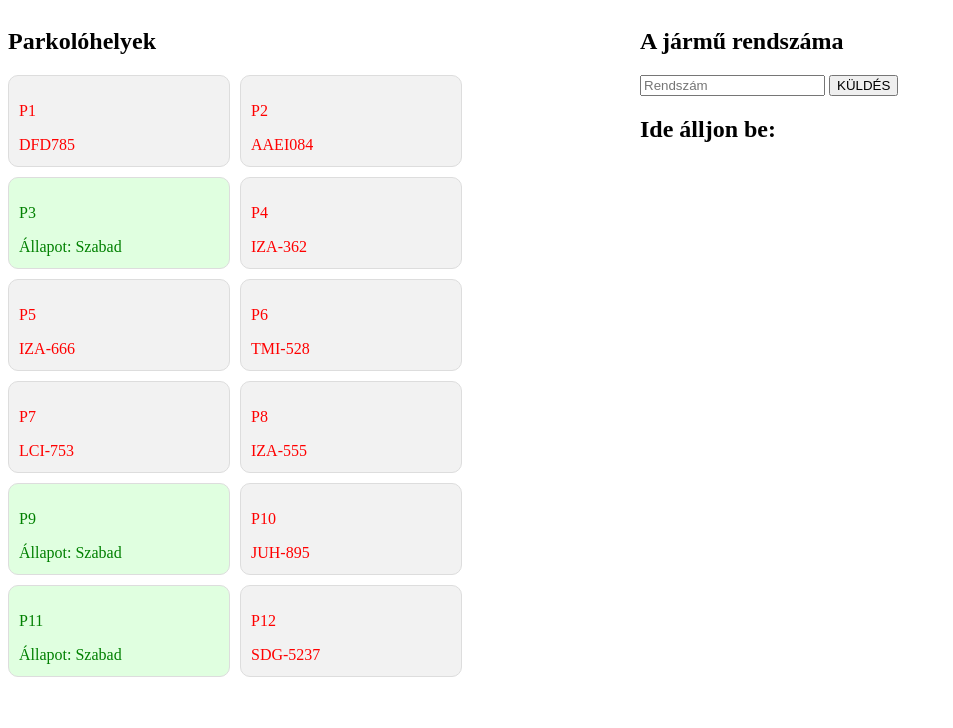
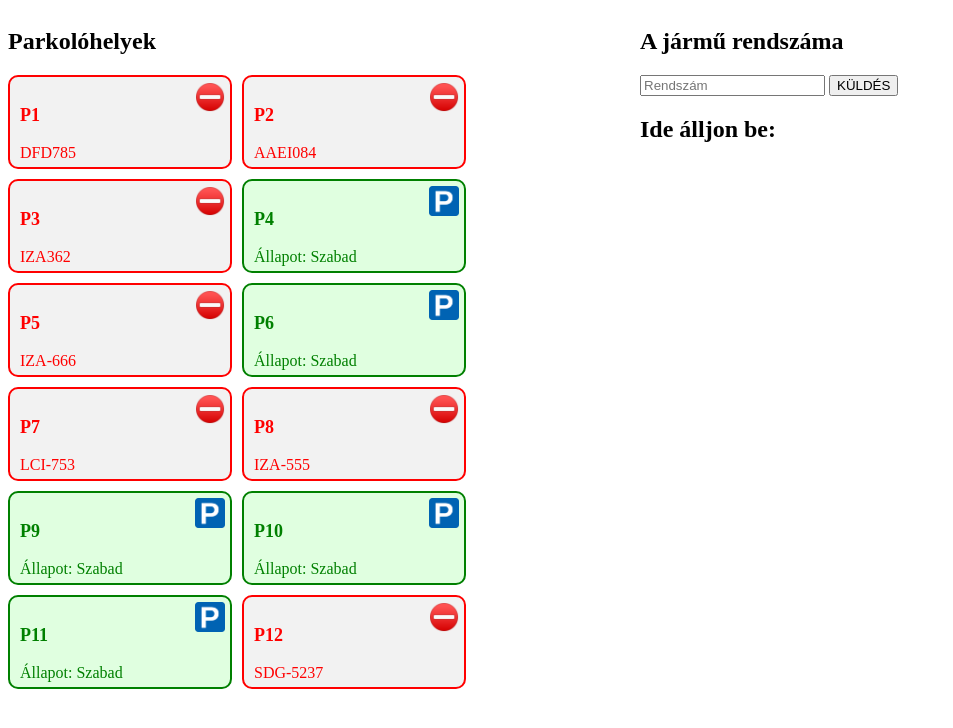
Before and after one commit to kobanya/Parkolohaz_Flask, a Flask app: page / in a window 1280 px wide. Shown: the top 728 px of the page, without its empty margins (0-953 px from the left). Run offline with Flask 3, Linux system fonts and the light colour scheme.

Commit message:
Parkolóhelyek foglalatságát KRESZ táblák és színek is jelölik

```diff
--- a/main.py
+++ b/main.py
@@ -3,7 +3,9 @@ import json
 from datetime import datetime
 from flask import Flask, render_template, request, jsonify
 
-app = Flask(__name__)
+
+app = Flask(__name__, static_url_path='/static')
+
 
 # Napló fájl elérési útvonala
 naplo_file = 'naplo.csv'
--- a/parkolohelyek.json
+++ b/parkolohelyek.json
@@ -12,13 +12,13 @@
         },
         {
             "szam": "P3",
-            "foglalt": false,
-            "rendszam": ""
+            "foglalt": true,
+            "rendszam": "IZA362"
         },
         {
             "szam": "P4",
-            "foglalt": true,
-            "rendszam": "IZA-362"
+            "foglalt": false,
+            "rendszam": ""
         },
         {
             "szam": "P5",
@@ -27,8 +27,8 @@
         },
         {
             "szam": "P6",
-            "foglalt": true,
-            "rendszam": "TMI-528"
+            "foglalt": false,
+            "rendszam": ""
         },
         {
             "szam": "P7",
@@ -47,8 +47,8 @@
         },
         {
             "szam": "P10",
-            "foglalt": true,
-            "rendszam": "JUH-895"
+            "foglalt": false,
+            "rendszam": ""
         },
         {
             "szam": "P11",
--- a/templates/index.html
+++ b/templates/index.html
@@ -16,14 +16,49 @@
             display: inline-block; /* Egymás mellett helyezkedés */
             margin-right: 10px; /* Jobb margó a kártyák között */
             margin-bottom: 10px;
+            position: relative; /* Pozíció beállítása relatívvá, hogy a gyerekeket a szülőhöz viszonyítva pozicionálhassuk */
         }
+
         .szabad {
             color: green; /* Szövegszín */
             background-color: #e0ffe0; /* Nagyon világoszöld háttérszín */
+            border: 2px solid green; /* zöld keret hozzáadása */
         }
+
         .foglalt {
             color: red;
+            border: 2px solid red; /* Vörös keret hozzáadása */
         }
+
+        .ikon {
+            position: absolute; /* Pozíció beállítása abszolúttá, hogy szabadon pozicionálhassuk a szülőhöz képest */
+            top: 5px; /* A kártya felső széléhez rögzítjük az ikont */
+            right: 5px; /* A kártya jobb széléhez rögzítjük az ikont */
+            width: 10px; /* Ikon szélessége */
+            height: 10px; /* Ikon magassága */
+            padding: 10px;
+            background-image: url('static/parkolo.png'); /* Ikon képének hivatkozása */
+            background-size: cover; /* Az ikon képét kitölti az ikon méreteivel */
+        }
+
+        /* Módosítás: Foglalt kártyákhoz tartozó ikon */
+        .tiltott_behajtas {
+            position: absolute;
+            top: 5px;
+            right: 5px;
+            width: 10px;
+            height: 10px;
+            padding: 10px;
+            background-image: url('static/behajtani_tilos.png');
+            background-size: cover;
+                    }
+
+        /* Módosítás: Rendszám nagyobb betűméret */
+        .kartya .rendszam {
+            font-size: 18px; /* pixeles betűméret  */
+            font-weight: bold; /* Vastag (bold) betűtípus */
+        }
+
     </style>
 </head>
 <body>
@@ -103,11 +138,25 @@
                             var kartyaDiv = document.createElement('div');
                             kartyaDiv.className = hely.foglalt ? 'kartya foglalt' : 'kartya szabad';
 
+                            // Módosítás: Az ikon hozzáadása a szabad kártyákhoz
+                            if (!hely.foglalt) {
+                                var ikonDiv = document.createElement('div');
+                                ikonDiv.className = 'ikon';
+                                kartyaDiv.appendChild(ikonDiv);
+                            } else {
+                                // Módosítás: Az ikon hozzáadása a foglalt kártyákhoz
+                                var tiltottIkonDiv = document.createElement('div');
+                                tiltottIkonDiv.className = 'tiltott_behajtas';
+                                kartyaDiv.appendChild(tiltottIkonDiv);
+                            }
+
+                            // Módosítás: Rendszám nagyobb betűméret
                             var helySzam = document.createElement('p');
-                        helySzam.textContent =  hely.szam;
+                            helySzam.className = 'rendszam'; // Módosítás: Hozzáadva a rendszám osztályt
+                            helySzam.textContent = hely.szam;
 
                             var allapot = document.createElement('p');
-                        allapot.textContent = hely.foglalt ? hely.rendszam  : 'Állapot: Szabad';
+                            allapot.textContent = hely.foglalt ?  hely.rendszam : 'Állapot: Szabad';
 
                             kartyaDiv.appendChild(helySzam);
                             kartyaDiv.appendChild(allapot);
```
Also changed, not shown: naplo.csv (+11 -0 lines), static/behajtani_tilos.png (added), static/parkolo.png (renamed from templates/parkolo.png). Lines whose indentation alone changed are shown as unchanged.
